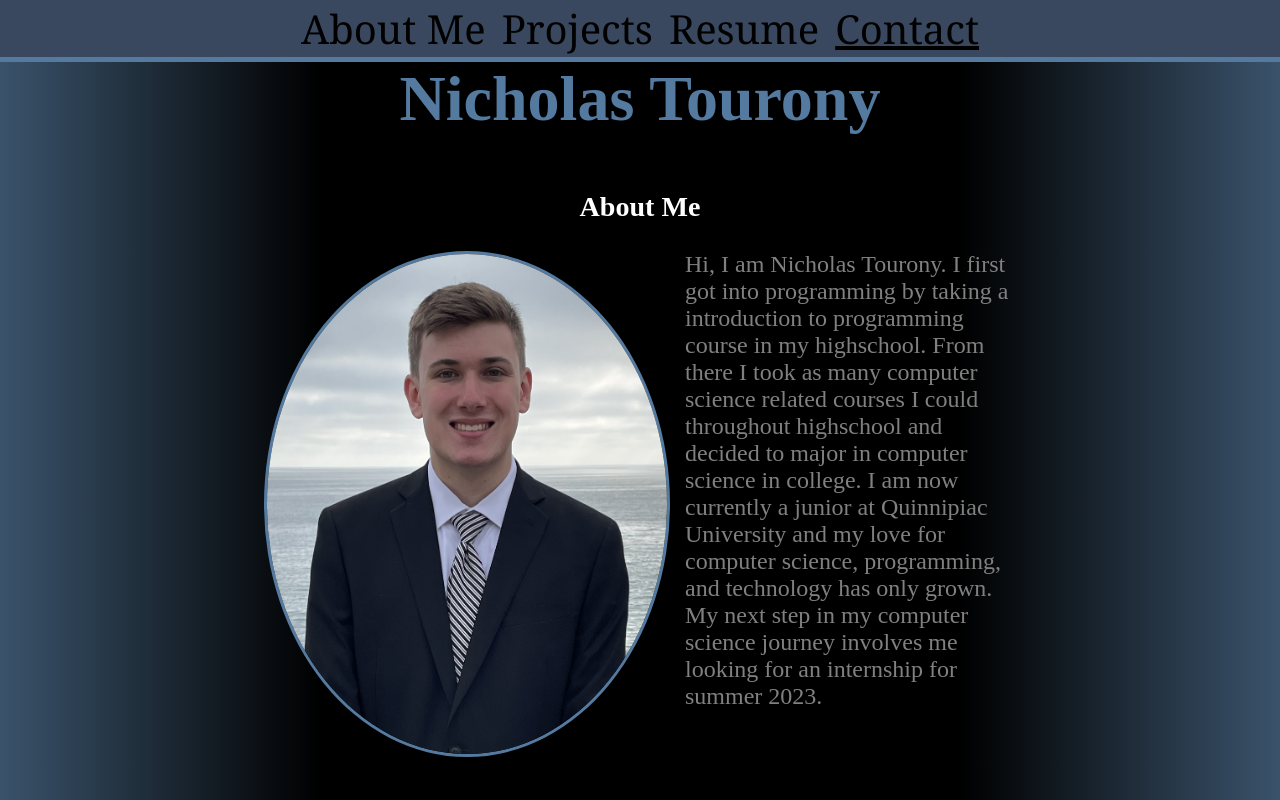
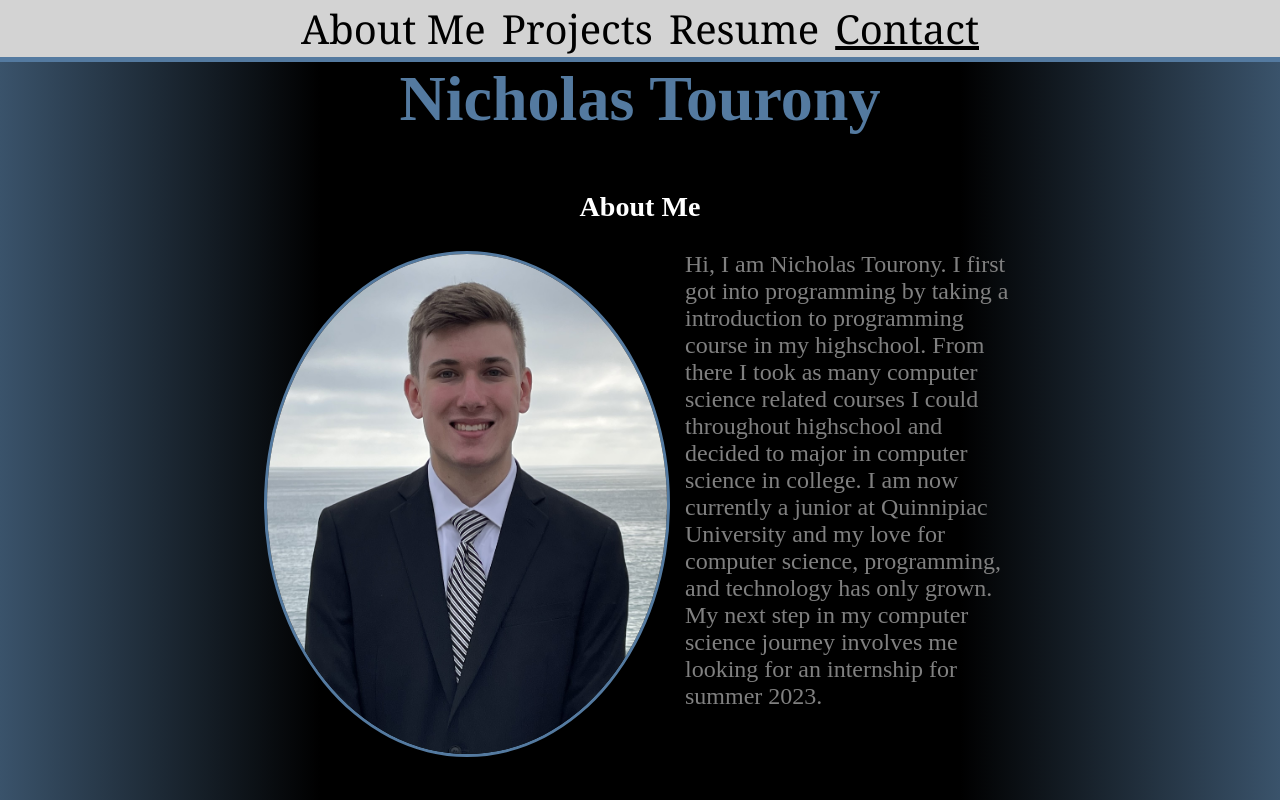
Before and after one commit to NicholasTourony/NicholasTourony.github.io, a plain HTML site: page index.html in a window 1280 px wide. Shown: the top 800 px of the page. Drawn offline with Linux system fonts and the light colour scheme.

Commit message:
Update style.css

```diff
--- a/style.css
+++ b/style.css
@@ -112,7 +112,7 @@ a:visited {
 
 #navigationbar {
     font-size: 16px;
-    background-color: rgb(57, 72, 94);
+    background-color: lightgray;
     position: fixed;
     top: 0px;
     left: 0px;
```
